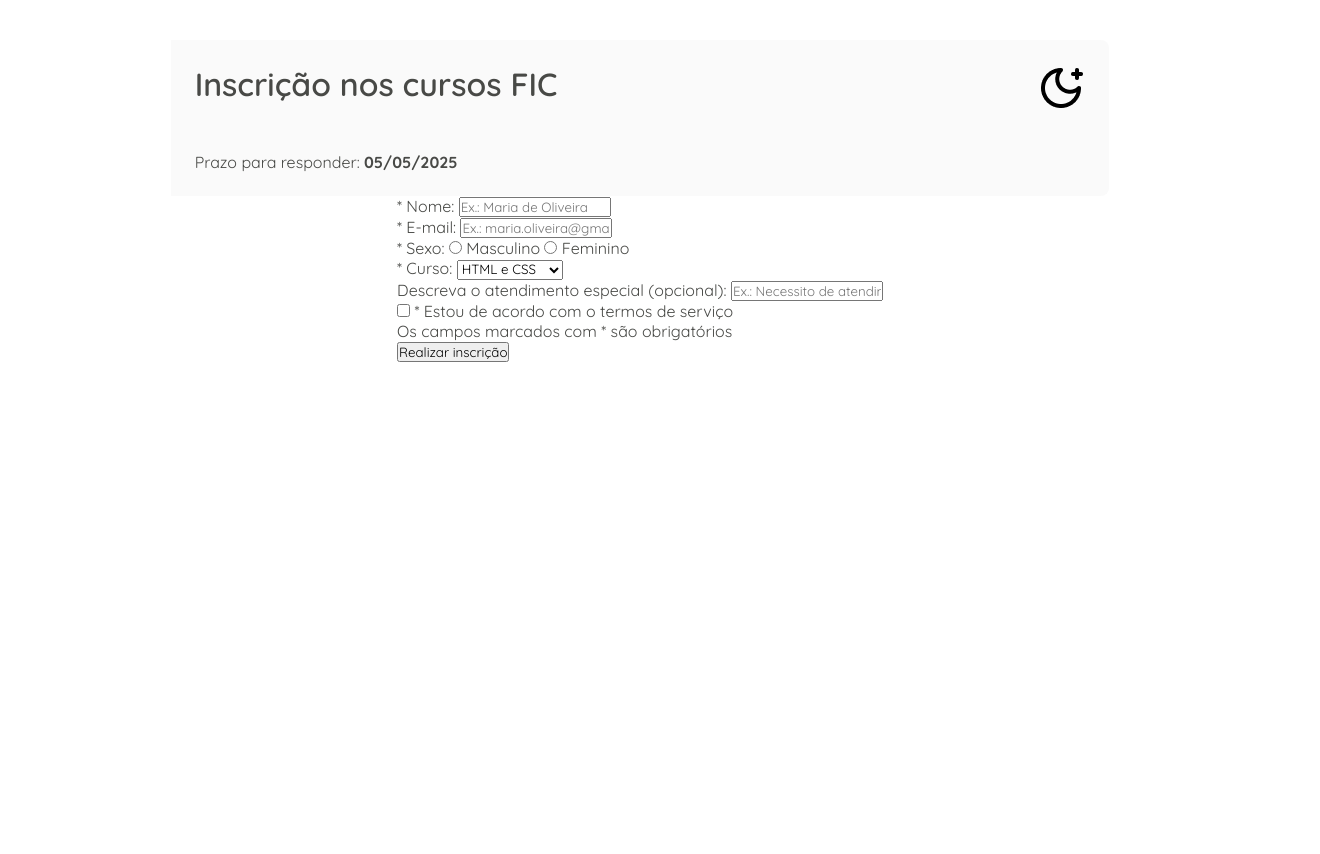
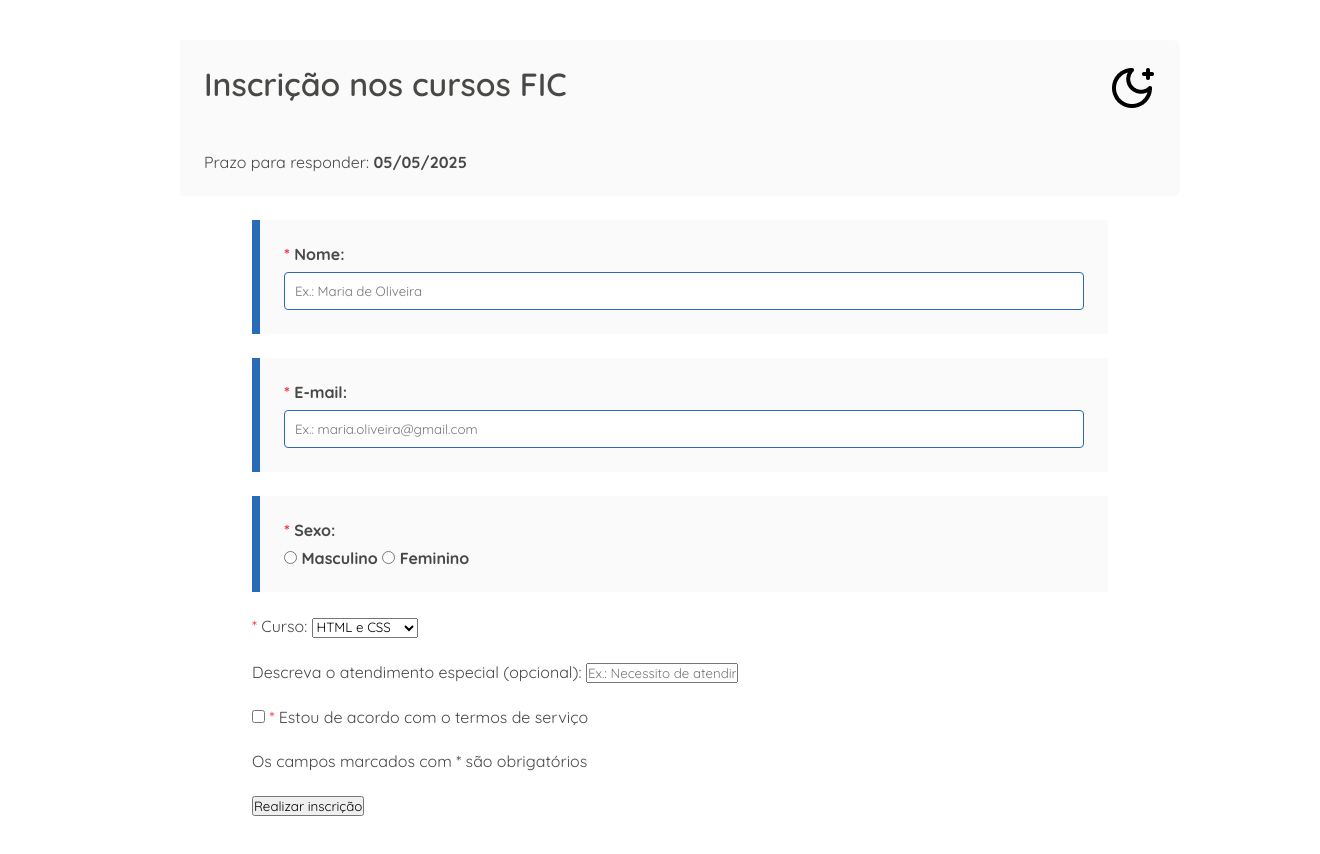
Before and after one commit to MatheusLBatista/enrollment-form, a website built with Vite: page index.html in a window 1280 px wide. Shown: the whole page, 1320 px wide, since content can reach past the window. Before the commit the page ends 800 px from the top, so only its background shows below. Built offline with nearby package versions, Linux system fonts and the light colour scheme.

Commit message:
styling header, email and name

```diff
--- a/index.html
+++ b/index.html
@@ -13,8 +13,8 @@
     <div id="app"></div>
     <div class="container">
       <header class="content-header">
-        <div>
-          <h1 class="header">Inscrição nos cursos FIC</h1>
+        <div class="content-header">
+          <h1 class="heading">Inscrição nos cursos FIC</h1>
           <p class="header-paragraph">Prazo para responder: <span>05/05/2025</span></p>
         </div>
 
@@ -34,14 +34,16 @@
           <input type="text" id="email" name="email" placeholder="Ex.: maria.oliveira@gmail.com">
         </div>
 
-        <div class="sexo">
+        <div class="gender">
           <label for=""><span>*</span> Sexo: </label>
 
-          <input type="radio" name="male" id="male" value="male">
-          <label for="male">Masculino</label>
+          <div class="gender-options">
+            <input type="radio" name="male" id="male" value="male">
+            <label for="male">Masculino</label>
 
-          <input type="radio" name="female" id="female" value="female">
-          <label for="female">Feminino</label>
+            <input type="radio" name="female" id="female" value="female">
+            <label for="female">Feminino</label>
+          </div>
         </div>
 
         <div class="course">
--- a/src/style.css
+++ b/src/style.css
@@ -16,18 +16,26 @@ body {
   flex-direction: column;
   align-items: center;
   margin: 40px;
+  gap: 24px;
+  width: 100%;
 }
 
-.content-header {
+header {
   display: flex;
   justify-content: space-between;
   background-color: #F1F1F160;
   border-radius: 0 8px 8px 0;
   padding: 24px;
-  gap: 480px;
 }
 
-.header {
+.content-header,
+.name,
+.email {
+  width: 100%;
+  max-width: 1000px;
+}
+
+.heading {
   margin-bottom: 48px;
   font-weight: 600;
   font-size: 32px;
@@ -41,3 +49,57 @@ body {
   size: 4px;
   cursor: pointer;
 }
+
+form {
+  display: flex;
+  flex-direction: column;
+  gap: 24px;
+}
+
+.name {
+  display: flex;
+  flex-direction: column;
+  gap: 8px;
+  padding: 24px;
+  background-color: #F1F1F160;
+  font-weight: 700;
+  border-left: 8px solid #286BB9;
+}
+
+.name > input {
+  width: 100vh;
+  padding: 10px;
+  border: 1px solid #286BB9;
+  border-radius: 4px;
+}
+
+label > span {
+  color: #F42E31;
+}
+
+.email {
+  display: flex;
+  flex-direction: column;
+  gap: 8px;
+  padding: 24px;
+  background-color: #F1F1F160;
+  font-weight: 700;
+  border-left: 8px solid #286BB9;
+}
+
+.email > input {
+  width: 100vh;
+  padding: 10px;
+  border: 1px solid #286BB9;
+  border-radius: 4px;
+}
+
+.gender {
+  display: flex;
+  flex-direction: column;
+  gap: 8px;
+  padding: 24px;
+  background-color: #F1F1F160;
+  font-weight: 700;
+  border-left: 8px solid #286BB9;
+}
```
